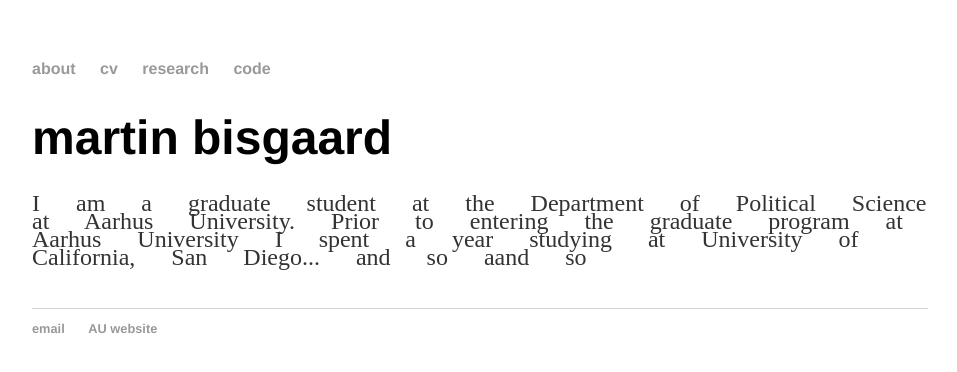
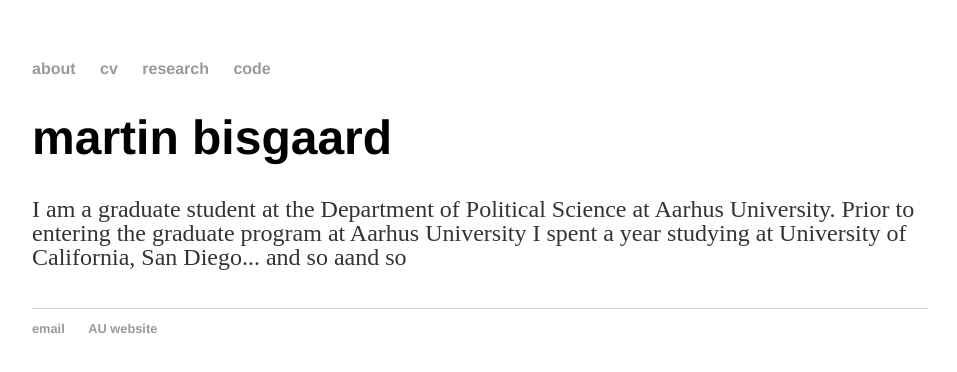
Before and after one commit to mbisgaard/mbisgaard.github.io, a Jekyll site: the page built from index.html, in a window 1280 px wide. Shown: the top 372 px of the page, without its empty margins (160-1117 px from the left). Built offline with Jekyll 4.4.1, drawn with Linux system fonts in a browser that asks for light colours.

Commit message:
Update main.css

```diff
--- a/css/main.css
+++ b/css/main.css
@@ -49,8 +49,7 @@ p1 {
 
 p2 {
     font-size: 1.5em;
-    word-spacing: 30px;
-    line-height: .5em;
+    line-height: 1em;
     color: #333;
 }
 
```
